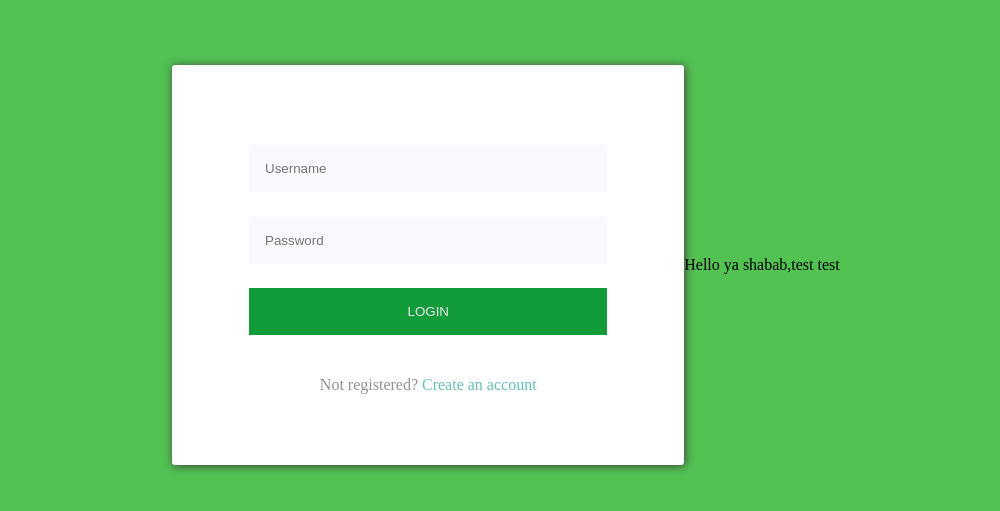
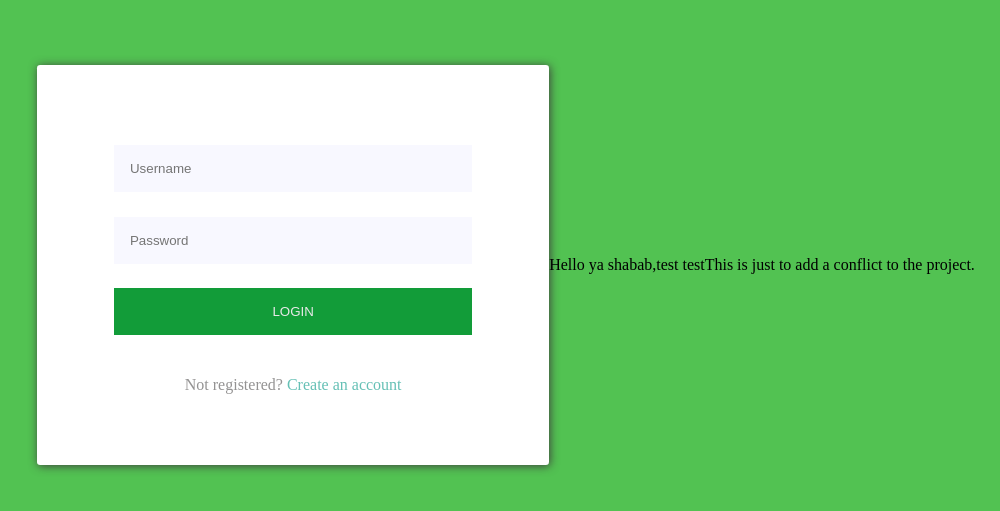
Before and after one commit to gitrayoussef/Git-Project, a plain HTML site: page index.html in a window 1280 px wide. Shown: the part 135-646 px from the top of the page, without its empty margins (134-1134 px from the left). Drawn offline with Linux system fonts and the light colour scheme.

Commit message:
Conflict I think

```diff
--- a/index.html
+++ b/index.html
@@ -22,5 +22,15 @@
     <div>
       <p class= "zeyad">Hello ya shabab,test test </p>
     </div>
+    <body>
+    <div class="conflict">
+
+        <p>
+            This is just to add a conflict to the project.
+        </p>
+
+    </div>
+
+</body>
   </body>
 </html>
```
